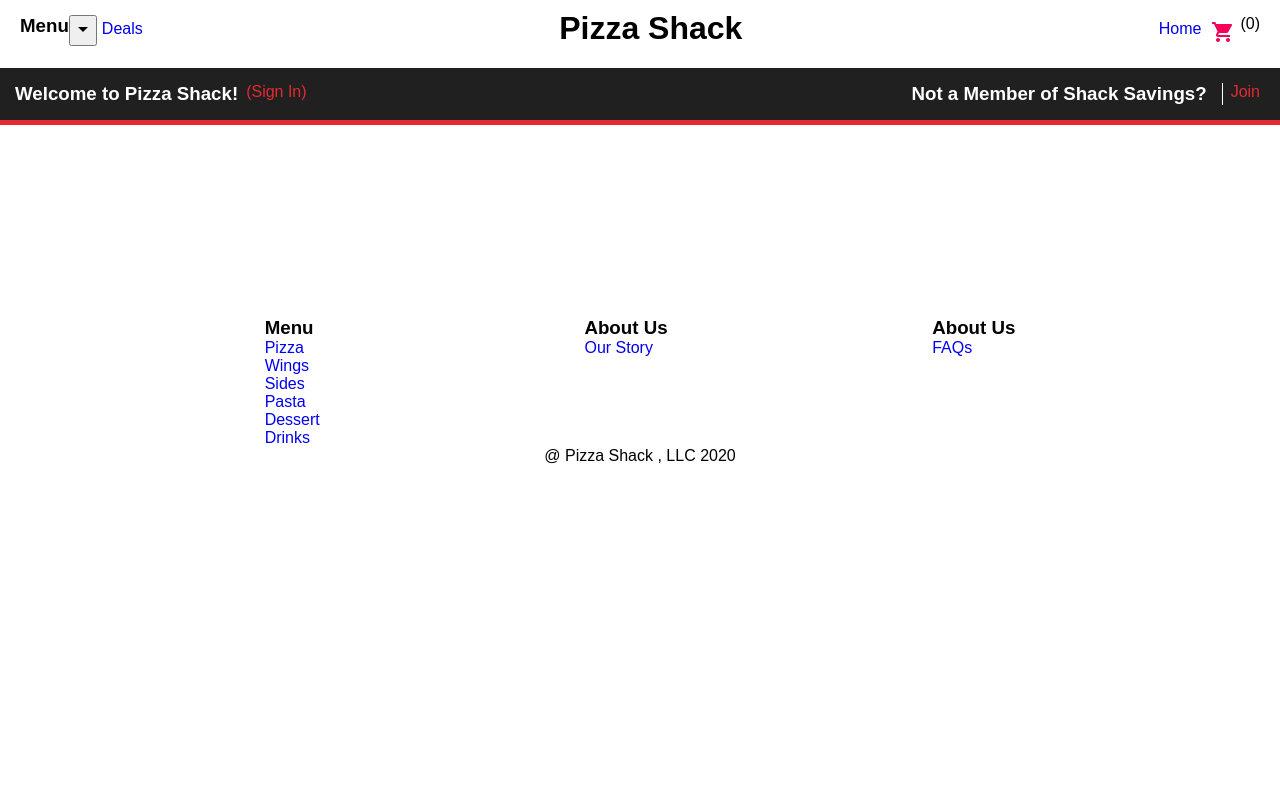
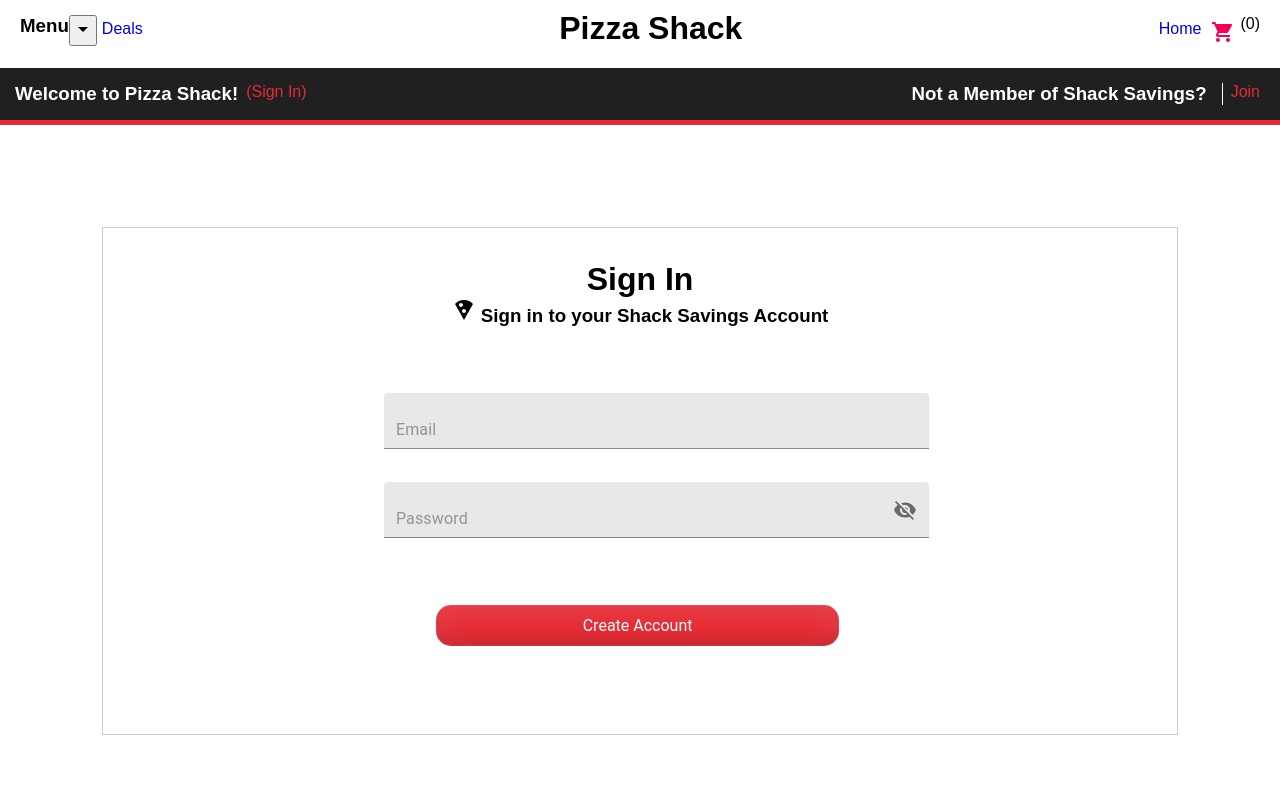
Before and after one commit to JazmineMT/PizzaShack, a React (Create React App) app in the folder pizza-shack/: page /signin in a window 1280 px wide. Shown: the top 800 px of the page. Built offline with nearby package versions, Linux system fonts and the light colour scheme.

Commit message:
sign in page is done

```diff
--- a/pizza-shack/src/App.js
+++ b/pizza-shack/src/App.js
@@ -8,6 +8,7 @@ import AboutUs from './Components/Pages/AboutUs'
 import Pizza from './Components/Pages/Pizza'
 import Wings from './Components/Pages/Wings'
 import Register from './Components/Pages/Register'
+import SignIn from './Components/Pages/SignIn'
 import Pasta from './Components/Pages/Pasta'
 import Drinks from './Components/Pages/Drinks'
 import Deals from './Components/Pages/Deals'
@@ -98,6 +99,7 @@ function App() {
 
             </Route>
             <Route exact path ='/signin'>
+              <SignIn/>
 
             </Route>
             <Route exact path ='/register'>
--- a/pizza-shack/src/Components/Pages/SignIn.js
+++ b/pizza-shack/src/Components/Pages/SignIn.js
@@ -0,0 +1,114 @@
+import React from 'react'
+import {useState, useEffect} from 'react'
+import {Header, LoginInfo, YourInfo, Container, TextFieldBox2, Border, Container2, ButtonBox} from '../styles/RegisterStyles'
+import LocalPizzaIcon from '@material-ui/icons/LocalPizza';
+import IconButton from '@material-ui/core/IconButton';
+import InputAdornment from '@material-ui/core/InputAdornment';
+import FormHelperText from '@material-ui/core/FormHelperText';
+import Visibility from '@material-ui/icons/Visibility';
+import VisibilityOff from '@material-ui/icons/VisibilityOff';
+import {TextField , Button, FormControl} from '@material-ui/core'
+import { makeStyles } from '@material-ui/core/styles';
+import FilledInput from '@material-ui/core/FilledInput';
+
+const initailFormValues = {
+    email: '',
+    password:'',
+    showPassword: false,
+  }
+
+  const initailFormErrors = {
+    email: '',
+    password:'',
+    ShowPassword: false
+  }
+
+  const useStyles = makeStyles((theme) => ({
+    textBox: {
+        margin: '3%',
+
+    },
+  }));
+
+
+
+export default function SignIn(props){
+const [values , setValues] = useState(initailFormValues)
+const [formErrors , setFormErrors] = useState(initailFormErrors)
+const classes = useStyles();
+
+    const handleChange = (evt) => {
+        const {name , value} = evt.target
+
+        setValues({
+            ...values,
+            [name]:value,
+
+          });
+      };
+
+      const handleClickShowPassword = () => {
+        setValues({ ...values, showPassword: !values.showPassword });
+      };
+
+      const handleMouseDownPassword = (event) => {
+        event.preventDefault();
+      };
+
+    return(
+        <Container>
+            <Container2>
+            <Header>
+                    <h1> Sign In </h1>
+                    <h3><LocalPizzaIcon/> Sign in to your Shack Savings Account</h3>
+            </Header>
+            <LoginInfo>
+                    <TextFieldBox2>
+                    <TextField
+                        className={classes.textBox}
+                        type='email'
+                        name='email'
+                        value={values.email}
+                        onChange={handleChange}
+                        helperText={formErrors.email}
+                        variant='filled'
+                        placeholder="Email"
+                        fullWidth = {true}
+                        />
+
+                        <FilledInput
+                        className={classes.textBox}
+                        placeholder='Password '
+                        type={values.showPassword ? 'text' : 'password'}
+                        name='password'
+                        value={values.password}
+                        onChange={handleChange}
+                        variant='filled'
+                        fullWidth = {true}
+                        endAdornment={
+                            <InputAdornment position='end'>
+                            <IconButton
+                            aria-label='toggle passowrd visibility'
+                            onClick={handleClickShowPassword}
+                            onMouse={handleMouseDownPassword}
+                            edge='end'
+                            >
+                            {values.showPassword ? <Visibility/> : <VisibilityOff/>}
+                            </IconButton>
+                            </InputAdornment>
+                            }
+                        labelWidth={70}
+                        />
+                    </TextFieldBox2>
+
+
+
+            </LoginInfo>
+            <ButtonBox className='buttonBox'>
+                <buton className='button'> Create Account</buton>
+            </ButtonBox>
+            </Container2>
+
+        </Container>
+    )
+}
--- a/pizza-shack/src/Components/styles/RegisterStyles.js
+++ b/pizza-shack/src/Components/styles/RegisterStyles.js
@@ -27,6 +27,7 @@ export const Container2 = styled.div `
 width: 100%;
 padding: 3%;
 
+
 `
 
 
@@ -50,3 +51,14 @@ padding-bottom: 5%;
 
 
 `
+
+export const TextFieldBox2 = styled.div `
+width: 60%;
+
+`
+export const LoginInfo = styled.div `
+width: 100%;
+display: flex;
+justify-content: center;
+padding: 5%;
+`
```
Also changed, not shown: 1 other file (tests, documents, lock files or other folders).
